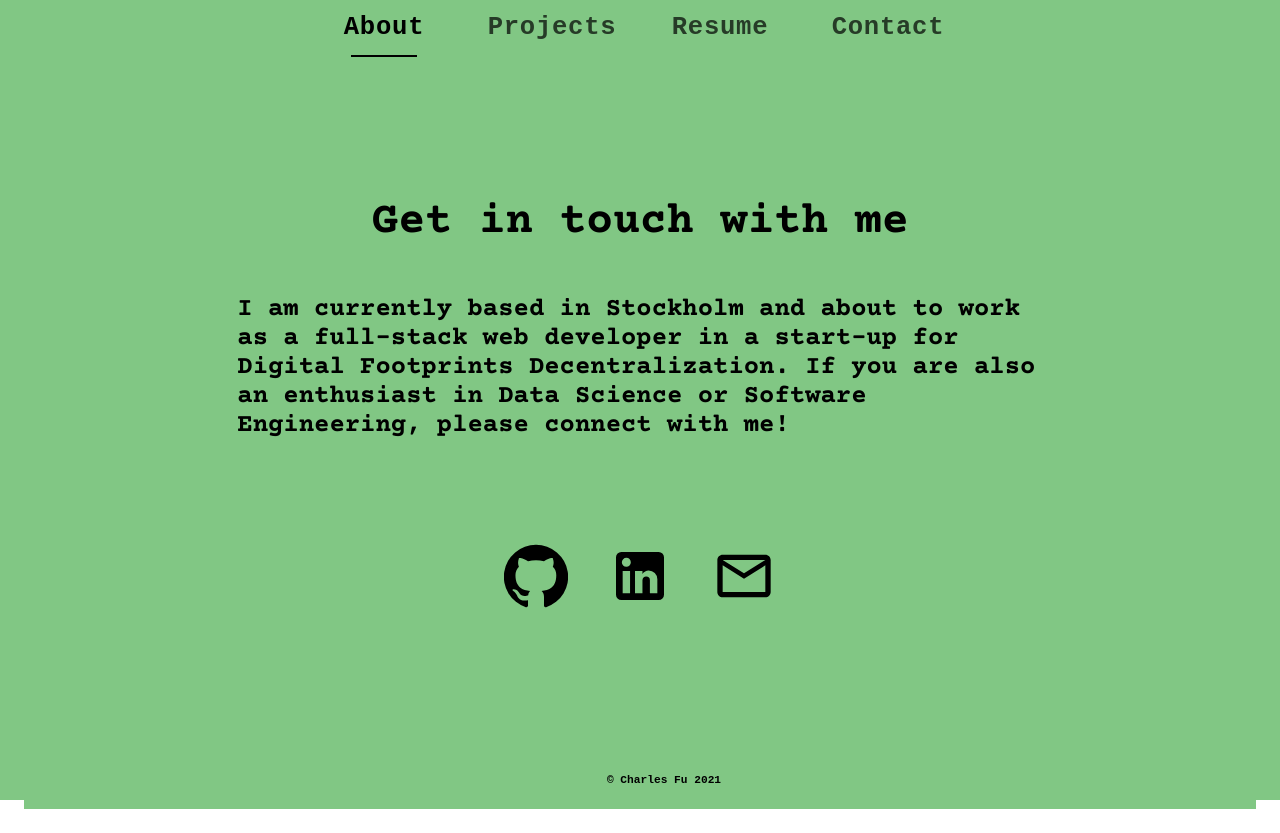
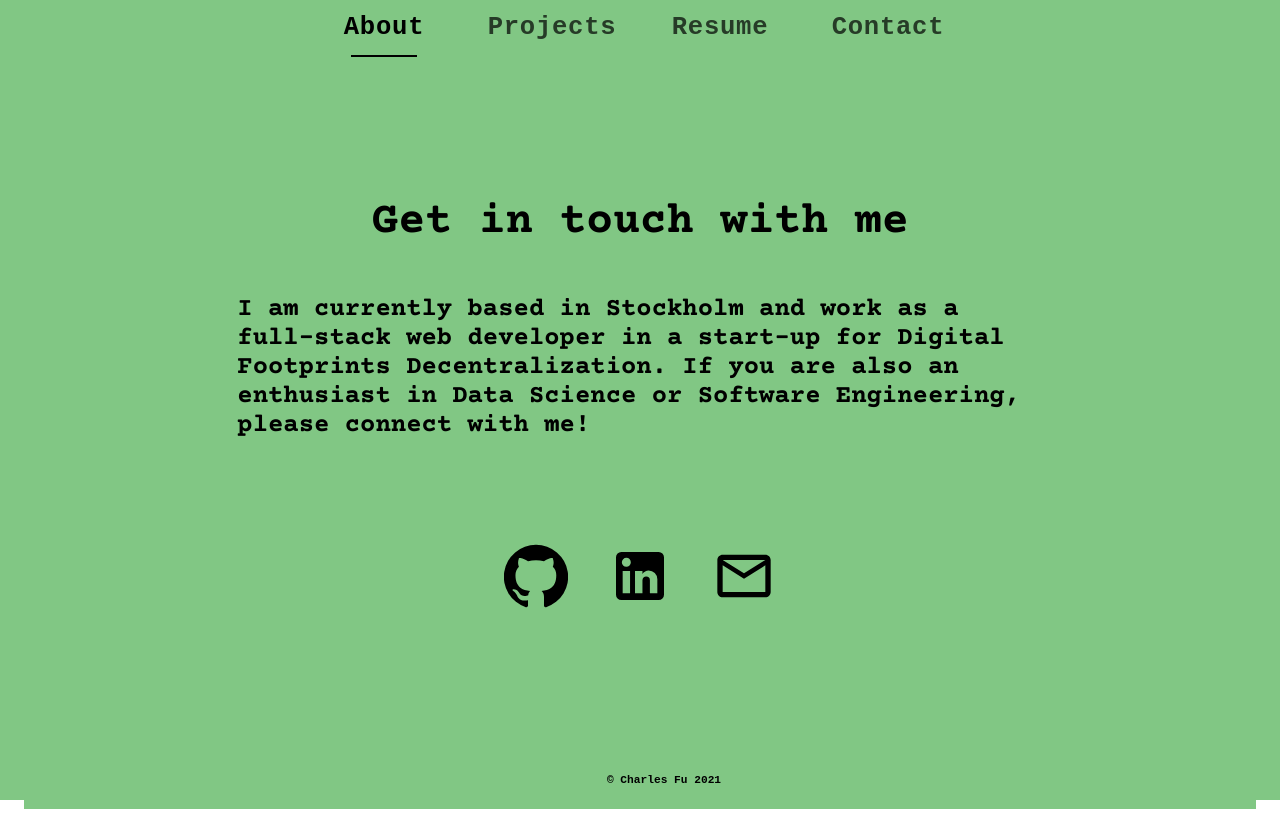
Before and after one commit to charlesfu4/charlesfu4.github.io, a React (Create React App) app: page /contact in a window 1280 px wide. Shown: the top 833 px of the page. Built offline with nearby package versions, Linux system fonts and the light colour scheme.

Commit message:
update contact

```diff
--- a/src/pages/Contact.js
+++ b/src/pages/Contact.js
@@ -103,7 +103,7 @@ const Contact = ({ checked }) => {
         <Fade in={checked} style={{ transitionDelay: '1500ms' }} timeout={2000}>
           <Grid item xs={8} className={null}  style={{ textAlign: 'left' }}>
             <ThemeProvider theme={theme}>
-              <Typography variant="h4">I am currently based in Stockholm and about to work as a full-stack web developer in a start-up for Digital Footprints Decentralization. If you are also an enthusiast in Data Science or Software Engineering, please connect with me!</Typography>
+              <Typography variant="h4">I am currently based in Stockholm and work as a full-stack web developer in a start-up for Digital Footprints Decentralization. If you are also an enthusiast in Data Science or Software Engineering, please connect with me!</Typography>
             </ThemeProvider>
           </Grid>
         </Fade>
```
Also changed, not shown: 1 other file (tests, documents, lock files or other folders).
